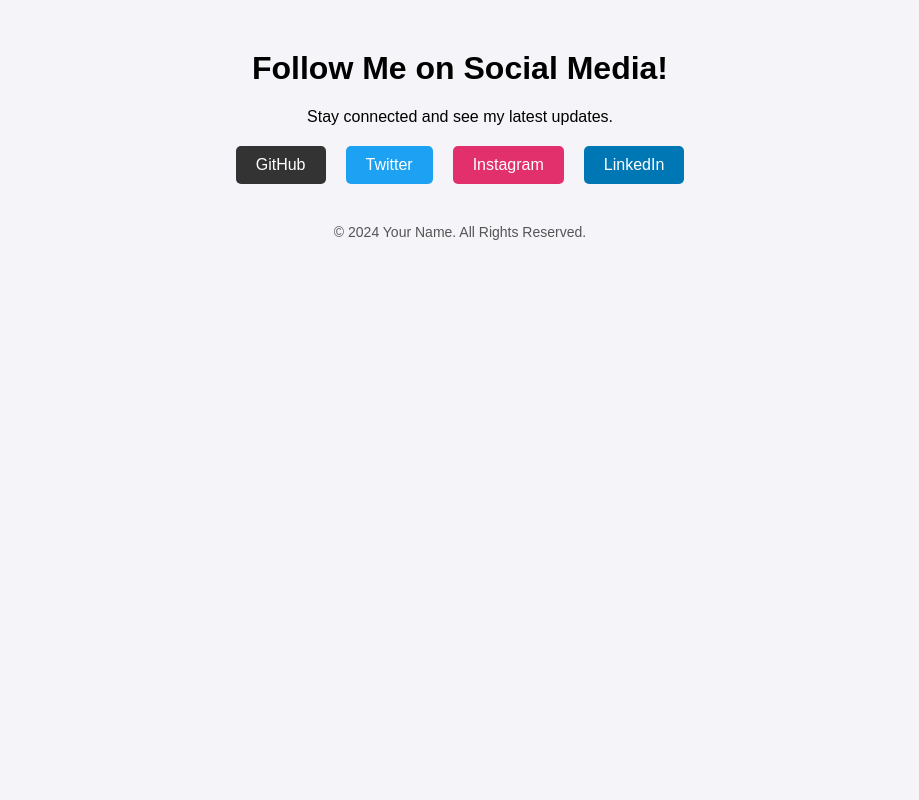
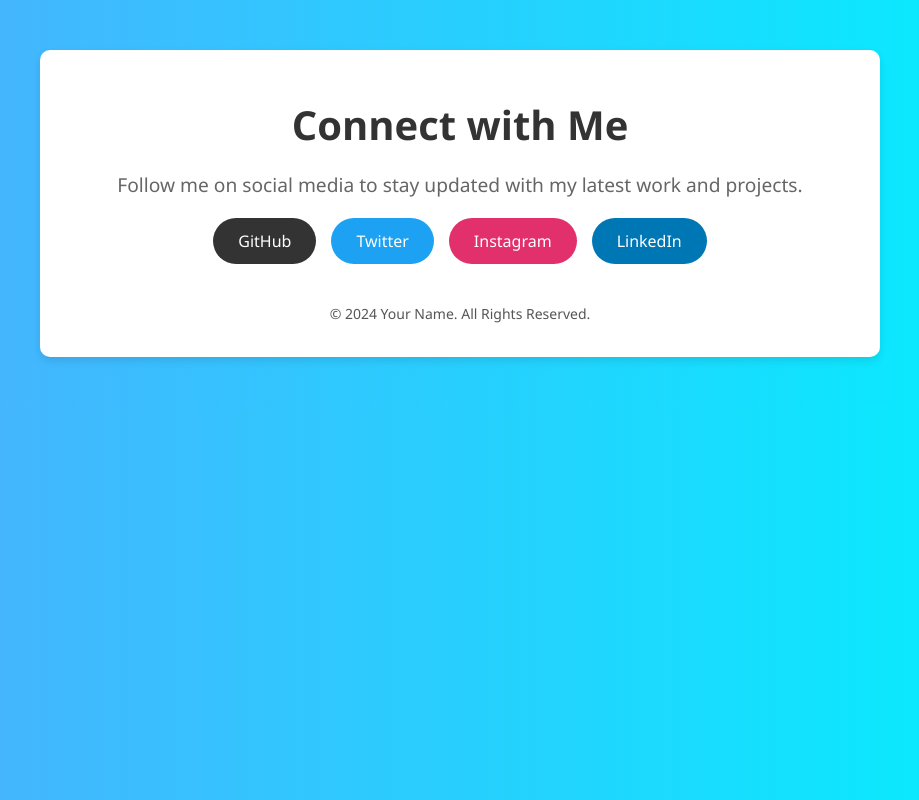
Before and after one commit to Feridino/index.html, a plain HTML site: page index.html in a window 1280 px wide. Shown: the whole page, without its empty margins (180-1099 px from the left). Drawn offline with Linux system fonts and the light colour scheme.

Commit message:
Update index.html

```diff
--- a/index.html
+++ b/index.html
@@ -1,16 +1,17 @@
 <!DOCTYPE html>
 <html lang="en">
 <head>
-  <meta charset="UTF-8" />
-  <meta name="viewport" content="width=device-width, initial-scale=1.0" />
-  <title>Follow Me!</title>
-  <link rel="stylesheet" href="styles.css" />
+  <meta charset="UTF-8">
+  <meta name="viewport" content="width=device-width, initial-scale=1.0">
+  <title>Connect with Me</title>
+  <link rel="stylesheet" href="styles.css">
+  <script defer src="script.js"></script>
 </head>
 <body>
   <div class="container">
     <header>
-      <h1>Follow Me on Social Media!</h1>
-      <p>Stay connected and see my latest updates.</p>
+      <h1>Connect with Me</h1>
+      <p>Follow me on social media to stay updated with my latest work and projects.</p>
     </header>
     <main>
       <div class="social-links">
@@ -28,40 +29,51 @@
 </html>
 
 <style>
-/* styles.css */
 body {
-  font-family: Arial, sans-serif;
+  font-family: 'Segoe UI', Tahoma, Geneva, Verdana, sans-serif;
   margin: 0;
   padding: 0;
-  background: #f4f4f9;
+  background: linear-gradient(to right, #4facfe, #00f2fe);
+  color: #333;
   text-align: center;
 }
 .container {
   margin: 50px auto;
   max-width: 800px;
+  padding: 20px;
+  background: #fff;
+  box-shadow: 0 4px 8px rgba(0, 0, 0, 0.1);
+  border-radius: 10px;
 }
-header {
-  margin-bottom: 20px;
+header h1 {
+  font-size: 2.5em;
+  margin-bottom: 10px;
+}
+header p {
+  font-size: 1.2em;
+  color: #666;
 }
 .social-links {
   display: flex;
   justify-content: center;
-  gap: 20px;
+  gap: 15px;
   margin-top: 20px;
 }
 .btn {
-  padding: 10px 20px;
+  padding: 12px 25px;
   text-decoration: none;
-  border-radius: 5px;
+  border-radius: 50px;
   color: white;
   font-size: 16px;
+  transition: all 0.3s ease;
 }
 .github { background: #333; }
 .twitter { background: #1da1f2; }
 .instagram { background: #e1306c; }
 .linkedin { background: #0077b5; }
 .btn:hover {
-  opacity: 0.8;
+  transform: scale(1.1);
+  box-shadow: 0 4px 8px rgba(0, 0, 0, 0.2);
 }
 footer {
   margin-top: 40px;
@@ -69,3 +81,14 @@ footer {
   color: #555;
 }
 </style>
+
+<script>
+document.addEventListener('DOMContentLoaded', () => {
+  const buttons = document.querySelectorAll('.btn');
+  buttons.forEach(button => {
+    button.addEventListener('click', () => {
+      alert(`Opening ${button.textContent} profile...`);
+    });
+  });
+});
+</script>
```
